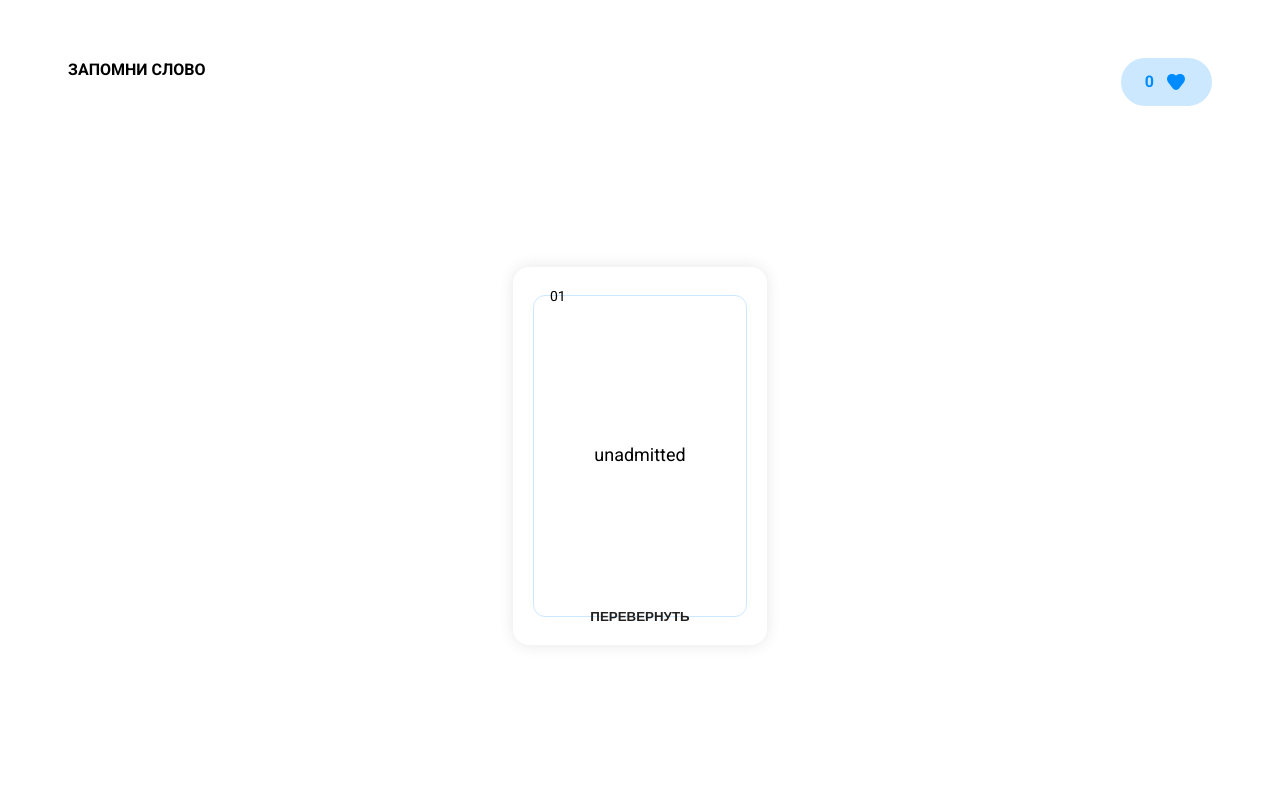
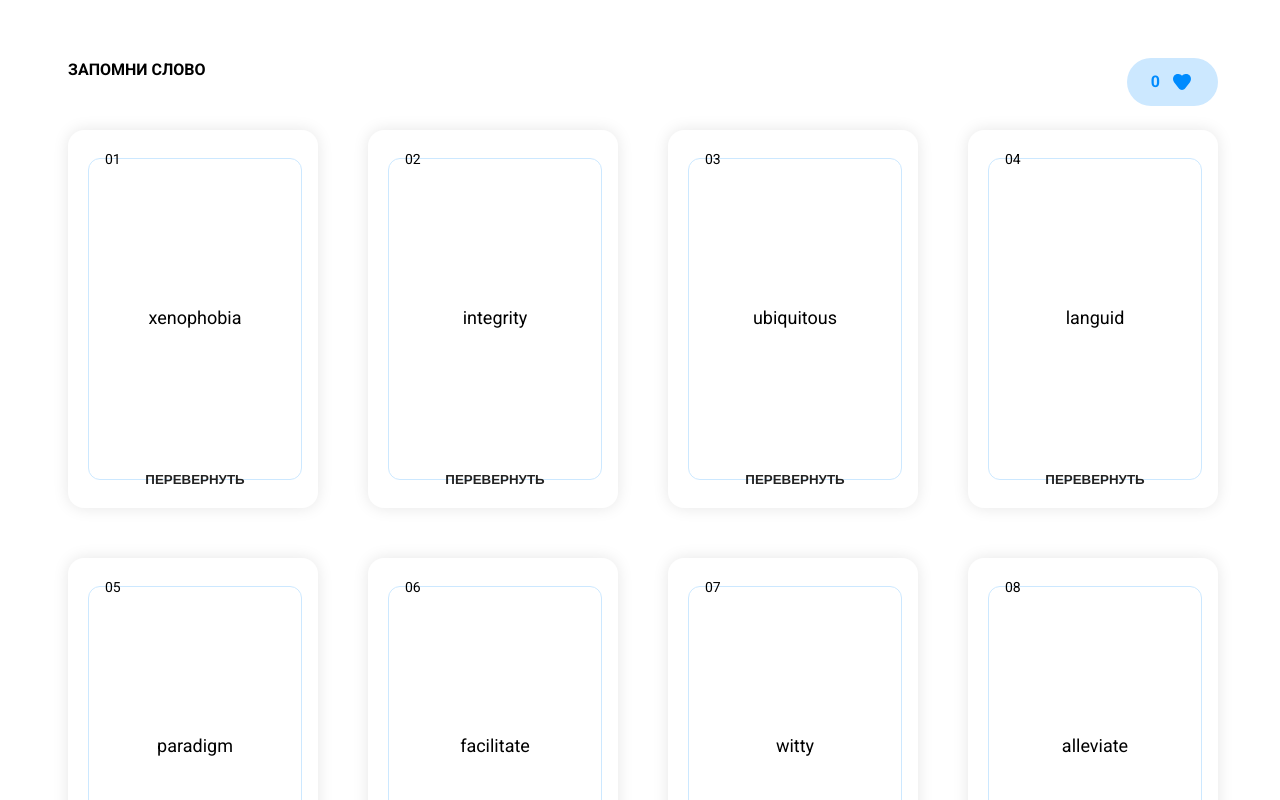
Before and after one commit to vnucka/homework_to_ps, a Vue app: page / in a window 1280 px wide. Both pictures are taken after a click on the button "Начать игру". Shown: the top 800 px of the page. Built offline with nearby package versions, Linux system fonts and the light colour scheme.

Commit message:
added header && game card

```diff
--- a/src/App.vue
+++ b/src/App.vue
@@ -3,24 +3,55 @@
   import Button from './components/Button.vue'
   import Header from './components/Header.vue'
   import Card from './components/Card.vue'
+  import gameItemsData from './gameItems.js'
 
   let isGameStart = ref(false)
   const startGame = () => {
     isGameStart.value = true
   }
+
+  function getRandomInt(min, max) {
+    min = Math.ceil(min) // округляем до ближайшего большего целого
+    max = Math.floor(max) // округляем до ближайшего меньшего целого
+    return Math.floor(Math.random() * (max - min + 1)) + min // генерируем случайное целое число
+  }
+
+  const items = []
+  while (items.length < 12) {
+    const res = getRandomInt(0, 49)
+    if (!items.includes(res)) {
+      items.push(res)
+    }
+  }
+
+  const gameItems = []
+  items.forEach((item, key) => {
+    gameItems.push({
+      number: (key + 1) < 10 ? '0' + (key + 1) : (key + 1).toString(),
+      text: gameItemsData[item].text,
+      translate: gameItemsData[item].translate,
+      status: 'in-game'
+    })
+  })
 </script>
 
 <template>
   <div class="main">
     <Header></Header>
     <div v-if="!isGameStart" class="container">
-      <Button @click="startGame">Начать игру</Button>
+      <Button
+          text-size="large"
+          @click="startGame">Начать игру</Button>
     </div>
-    <div v-else class="container">
-      <Card>
-        <template #card-number>01</template>
-        unadmitted
-      </Card>
+    <div v-else class="container game">
+      <Card
+          v-for="item in gameItems"
+          :key="item.number"
+          :card-number="item.number"
+          :card-text="item.text"
+          :card-text-translate="item.translate"
+          :card-status="item.status"
+      />
     </div>
   </div>
 </template>
@@ -33,5 +64,9 @@
   display: grid;
   place-content: center;
   height: 100%;
+  &.game {
+    gap: 50px;
+    grid-template-columns: repeat(4, 1fr);
+  }
 }
 </style>
--- a/src/components/Button.vue
+++ b/src/components/Button.vue
@@ -1,5 +1,5 @@
 <script setup>
-  const { style } = defineProps({
+  defineProps({
     style: {
       type: String,
       default: 'filled',
@@ -43,6 +43,7 @@
 </template>
 <style scoped>
     .button {
+        cursor: pointer;
         text-align: center;
         border: none;
         transition: 0.5s;
--- a/src/components/Card.vue
+++ b/src/components/Card.vue
@@ -1,22 +1,71 @@
 <script setup>
+import Button from './Button.vue'
+import IconSuccess from '../icons/IconSuccess.vue'
+import IconError from '../icons/IconError.vue'
+import {ref} from 'vue'
+defineProps({
+  cardNumber: {
+    type: String,
+    default: '01'
+  },
+  cardStatus: {
+    type: String,
+    default: 'in-game',
+    validator: (value) => {
+      return ['in-game', 'error', 'success'].includes(value);
+    }
+  },
+  cardText: {
+    type: String,
+    default: ''
+  },
+  cardTextTranslate: {
+    type: String,
+    default: ''
+  }
+})
 
-import Button from './Button.vue'
+let status = ref('shirt')
+const rotate = () => {
+  if(status.value === 'shirt') {
+    status.value = 'value'
+  } else {
+    status.value = 'shirt'
+  }
+}
 </script>
 
 <template>
-  <div class="card">
+  <div
+      :class="[
+          'card',
+          {
+            'card-shirt': status === 'shirt',
+            'card-value': status === 'value'
+          }
+      ]">
     <div class="card-container">
       <div class="card-header">
-        <slot name="card-number"></slot>
+        <div class="card-number"> {{ cardNumber }} </div>
+        <div
+            v-if="cardStatus !== 'in-game'"
+            class="card-status">
+          <IconSuccess v-if="cardStatus === 'success'" />
+          <icon-error v-if="cardStatus === 'error'" />
+        </div>
       </div>
-      <div class="card-body">
-        <slot />
+      <div v-if="status === 'shirt'" class="card-body">
+        {{ cardText }}
+      </div>
+      <div v-else class="card-body">
+        {{ cardTextTranslate }}
       </div>
       <div class="card-footer">
         <Button
             :style="'transparent'"
             :uppercase="true"
             text-weight="700"
+            @click="rotate"
         >Перевернуть</Button>
       </div>
     </div>
@@ -25,13 +74,21 @@ import Button from './Button.vue'
 
 <style scoped>
   .card {
+    max-width: 210px;
     box-shadow: 0px 0px 16px 0px rgba(0, 0, 0, 0.1);
     transition: 0.3s;
     background: #FFFFFF;
     padding: 28px 20px;
     border-radius: 16px;
+    transform-style: preserve-3d;
     &:hover {
       box-shadow: 0px 0px 16px 0px rgba(0, 0, 0, 0.1), 10px 10px 10px 0px rgba(0, 0, 0, 0.05);
+    }
+    &.card-value {
+      transform: rotateY(180deg);
+      .card-container {
+        transform: rotateY(180deg);
+      }
     }
   }
   .card-container {
@@ -44,13 +101,21 @@ import Button from './Button.vue'
     justify-content: space-between;
   }
   .card-header {
-    display: inline-block;
+    display: flex;
+    position: relative;
     font-weight: 400;
     font-size: 14px;
     line-height: 100%;
     letter-spacing: 0;
-    transform: translate(16px, -7px);
-    color: var(--color-text-secondary);
+    .card-number {
+      color: var(--color-text-secondary);
+      transform: translate(16px, -7px);
+    }
+    .card-status {
+      position: absolute;
+      left: 50%;
+      transform: translate(-50%, -50%);
+    }
   }
   .card-body {
     text-align: center;
--- a/src/icons/IconError.vue
+++ b/src/icons/IconError.vue
@@ -1,9 +1,7 @@
-<script setup>
-
-</script>
-
 <template>
-  $END$
+  <svg width="48" height="48" viewBox="0 0 48 48" fill="none" xmlns="http://www.w3.org/2000/svg">
+    <path fill-rule="evenodd" clip-rule="evenodd" d="M30.922 28.778L28.8 30.9L23.998 26.102L19.198 30.894L17.078 28.772L21.876 23.982L17.078 19.186L19.2 17.064L24 21.862L28.802 17.068L30.922 19.192L26.122 23.982L30.922 28.778ZM24 4.5C13.248 4.5 4.5 13.248 4.5 24C4.5 34.752 13.248 43.5 24 43.5C34.752 43.5 43.5 34.752 43.5 24C43.5 13.248 34.752 4.5 24 4.5Z" fill="#D00303"/>
+  </svg>
 </template>
 
 <style scoped>
--- a/src/icons/IconSuccess.vue
+++ b/src/icons/IconSuccess.vue
@@ -1,9 +1,7 @@
-<script setup>
-
-</script>
-
 <template>
-  $END$
+  <svg width="36" height="36" viewBox="0 0 36 36" fill="none" xmlns="http://www.w3.org/2000/svg">
+    <path fill-rule="evenodd" clip-rule="evenodd" d="M19.8129 24.1071L19.416 24.8105H17.8652L17.3982 24.1902C17.3705 24.1477 14.6252 20.0455 11.0769 17.8006L9.90462 17.0622L11.3852 14.7212L12.5538 15.4597C15.1108 17.0751 17.2338 19.4345 18.4855 21.0092C20.4517 18.0462 25.056 11.8745 32.1175 6.86954C28.8185 2.69354 23.7212 0 18 0C8.07508 0 0 8.07508 0 18C0 27.9249 8.07508 36 18 36C27.9249 36 36 27.9249 36 18C36 14.7932 35.1471 11.7877 33.672 9.17723C24.7495 15.5391 19.8665 24.0129 19.8129 24.1071Z" fill="#09BB00"/>
+  </svg>
 </template>
 
 <style scoped>
```
Also changed, not shown: src/gameItems.js (+101 -101 lines).
